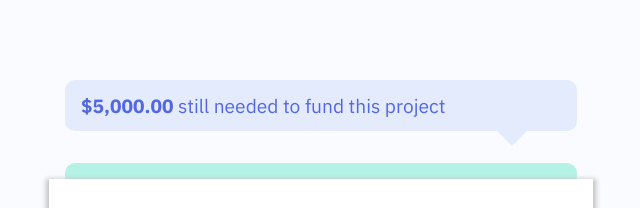
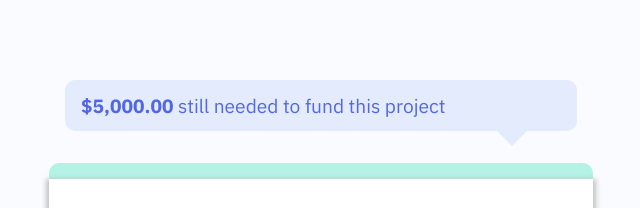
Before and after one commit to codymjarrett/ActiveCampaign-FrontEnd-Coding-Challenge, a Gatsby site: page / in a window 1280 px wide. Shown: the top 208 px of the page, 319-959 px from the left. Built offline with nearby package versions, Linux system fonts and the light colour scheme; Gatsby itself is replaced by a stand-in of ours.

Commit message:
Update _progress.scss

```diff
--- a/src/sass/components/_progress.scss
+++ b/src/sass/components/_progress.scss
@@ -8,7 +8,7 @@
     width: $componentWidth;
     margin: auto;
     margin-top: 2rem;
-    padding: 0 1rem;
+    padding: 0 2rem;
     cursor: pointer;
 
 
```
